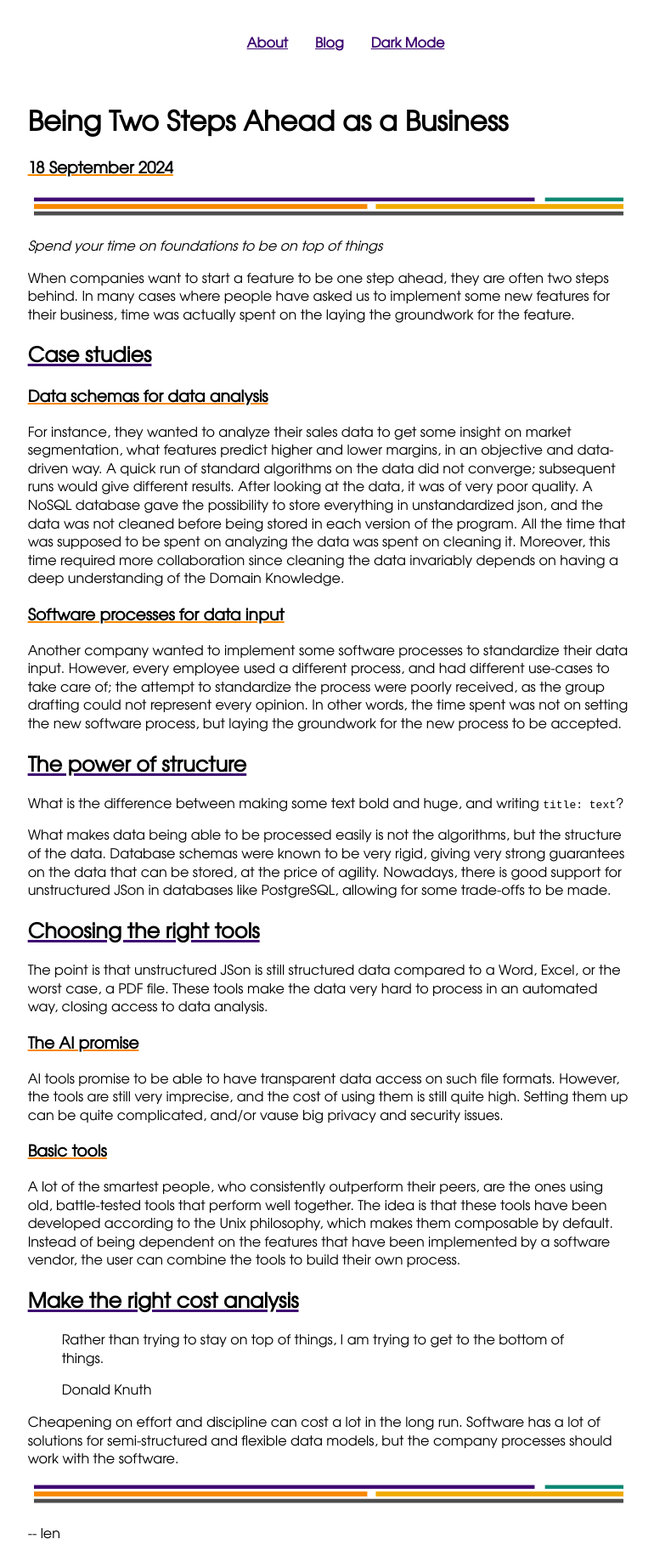
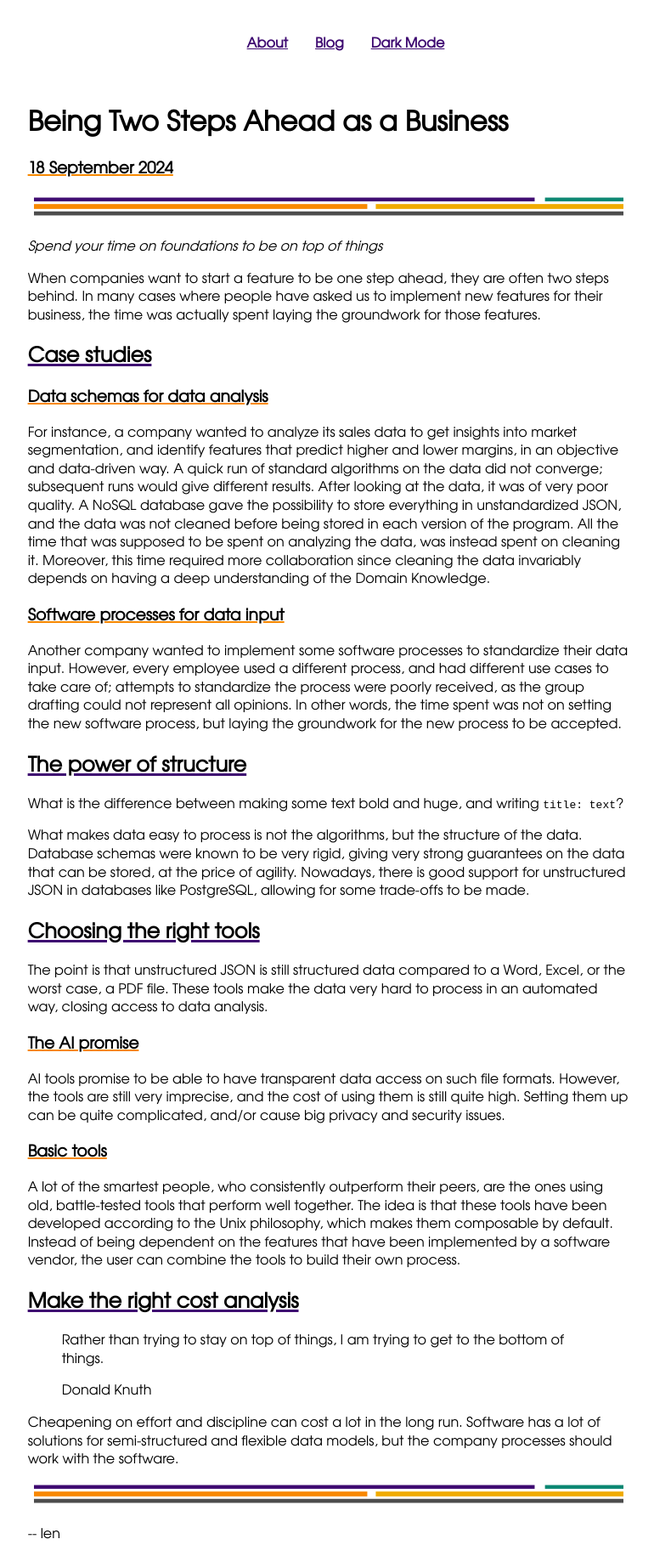
Before and after one commit to lambdao-dev/lambdao-dev.github.io, a Jekyll site: the page built from _posts/2024-09-18-TwoStepsAhead.md, in a window 1280 px wide. Shown: the whole page at 85% size, without its empty margins (253-1023 px from the left). Built offline with Jekyll 4.4.1, drawn with Linux system fonts in a browser that asks for light colours.

Commit message:
[Typos] TwoStepsAhead.

```diff
--- a/_posts/2024-09-18-TwoStepsAhead.md
+++ b/_posts/2024-09-18-TwoStepsAhead.md
@@ -7,42 +7,42 @@ image: /assets/img/lambdao_preview.webp
 _Spend your time on foundations to be on top of things_
 
 When companies want to start a feature to be one step ahead, they are often two steps behind.
-In many cases where people have asked us to implement some new features for their business, time was actually spent on the laying the groundwork for the feature.
+In many cases where people have asked us to implement new features for their business, the time was actually spent laying the groundwork for those features.
 
 ## Case studies
 
 ### Data schemas for data analysis
 
-For instance, they wanted to analyze their sales data to get some insight on market segmentation, what features predict higher and lower margins, in an objective and data-driven way.
+For instance, a company wanted to analyze its sales data to get insights into market segmentation, and identify features that predict higher and lower margins, in an objective and data-driven way.
 A quick run of standard algorithms on the data did not converge; subsequent runs would give different results.
-After looking at the data, it was of very poor quality. A NoSQL database gave the possibility to store everything in unstandardized json, and the data was not cleaned before being stored in each version of the program.
-All the time that was supposed to be spent on analyzing the data was spent on cleaning it.
+After looking at the data, it was of very poor quality. A NoSQL database gave the possibility to store everything in unstandardized JSON, and the data was not cleaned before being stored in each version of the program.
+All the time that was supposed to be spent on analyzing the data, was instead spent on cleaning it.
 Moreover, this time required more collaboration since cleaning the data invariably depends on having a deep understanding of the Domain Knowledge.
 
 ### Software processes for data input
 
 Another company wanted to implement some software processes to standardize their data input.
-However, every employee used a different process, and had different use-cases to take care of; the attempt to standardize the process were poorly received, as the group drafting could not represent every opinion.
+However, every employee used a different process, and had different use cases to take care of; attempts to standardize the process were poorly received, as the group drafting could not represent all opinions.
 In other words, the time spent was not on setting the new software process, but laying the groundwork for the new process to be accepted.
 
 ## The power of structure
 
 What is the difference between making some text bold and huge, and writing `title: text`?
 
-What makes data being able to be processed easily is not the algorithms, but the structure of the data.
+What makes data easy to process is not the algorithms, but the structure of the data.
 Database schemas were known to be very rigid, giving very strong guarantees on the data that can be stored, at the price of agility.
-Nowadays, there is good support for unstructured JSon in databases like PostgreSQL, allowing for some trade-offs to be made.
+Nowadays, there is good support for unstructured JSON in databases like PostgreSQL, allowing for some trade-offs to be made.
 
 ## Choosing the right tools
 
-The point is that unstructured JSon is still structured data compared to a Word, Excel, or the worst case, a PDF file.
+The point is that unstructured JSON is still structured data compared to a Word, Excel, or the worst case, a PDF file.
 These tools make the data very hard to process in an automated way, closing access to data analysis.
 
 ### The AI promise
 
 AI tools promise to be able to have transparent data access on such file formats.
 However, the tools are still very imprecise, and the cost of using them is still quite high.
-Setting them up can be quite complicated, and/or vause big privacy and security issues.
+Setting them up can be quite complicated, and/or cause big privacy and security issues.
 
 ### Basic tools
 
```
